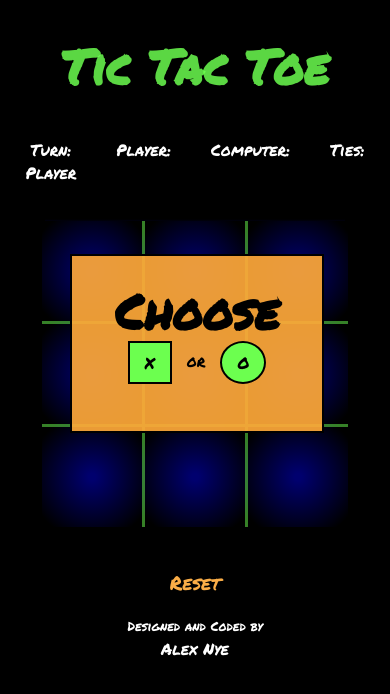
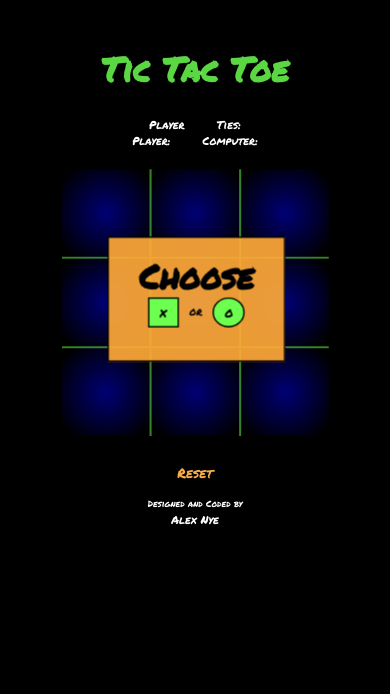
Before and after one commit to galexynye/Tic-Tac-Toe, a website: page index.html in a window 390 px wide. Drawn offline with nearby package versions, Linux system fonts and the light colour scheme.

Commit message:
Update sytling

```diff
--- a/index.html
+++ b/index.html
@@ -10,15 +10,19 @@
     <link rel="stylesheet" href="https://cdn.jsdelivr.net/npm/animate.css@3.5.2/animate.min.css">
 </head>
 <body >
-    <div id="container">
+    <div id="tic-tac-toe-container">
         <h1>Tic Tac Toe</h1>
         <div>
             <!-- <p id="score-title">Score</p> -->
             <div id=score>
-                <p id="turn_Score">Turn: Player</p>
-                <p id="player_Score">Player: </p>
-                <p id="computer_Score">Computer:</p>
-                <p id="ties_Score">Ties:</p>
+                <p id="turn_Score">Player</p>
+                <p id="ties_Score">Ties: </p>
+
+                <div>
+                    <p id="player_Score">Player: </p>
+                    <p id="computer_Score">Computer:</p>
+               </div>
+
 
             </div>
 
--- a/style.css
+++ b/style.css
@@ -1,7 +1,12 @@
+|*{
+    margin: 0px;
+}
+
 body {
     color: white;
     font-family: 'Permanent Marker', cursive;
     background: rgb(0, 0, 0);
+    text-align: center;
 }
 
 h1 {
@@ -9,20 +14,17 @@
     color: rgba(108, 255, 79, 0.842)
 }
 
-#container {
-    text-align: center;
-    position: relative;
+#score {
+    margin-bottom: 10px;
 }
 
-#score > * {
+
+
+#score p {
     margin:5px 20px;
+    display: inline;
 }
 
-#score {
-    display: flex;
-    justify-content: center;
-    margin-bottom: 10px;
-}
 
 #game-board {
     display:flex;
@@ -31,8 +33,8 @@
     justify-content: center;
     background: linear-gradient(black,rgb(0, 0, 110) 5%, black 90%);
     border: 20px solid black;
-    width: 375px;
-    height: 385px;
+    max-width: 375px;
+    max-height: 385px;
     margin: auto;
 }
 
@@ -77,7 +79,7 @@
 
 .alert_box {
     position: absolute;
-    top: 50%;
+    top: 40%;
     left:50%;
     height: 175px;
     width: 250px;
@@ -145,13 +147,13 @@
 }
 
 @media screen and (max-width: 400px) {
-    #game-board {
-        height: 310px;
-        width: 300px
+    #tic-tac-toe-container {
+        transform: scale(.7);
+        margin-top: -90px;
     }
-
-    .game-board__box {
-        height: 100px;
-        width: 100px;
+    .alert_box {
+    position: absolute;
+    top: 53%;
+    left:50%;
     }
 }
```
